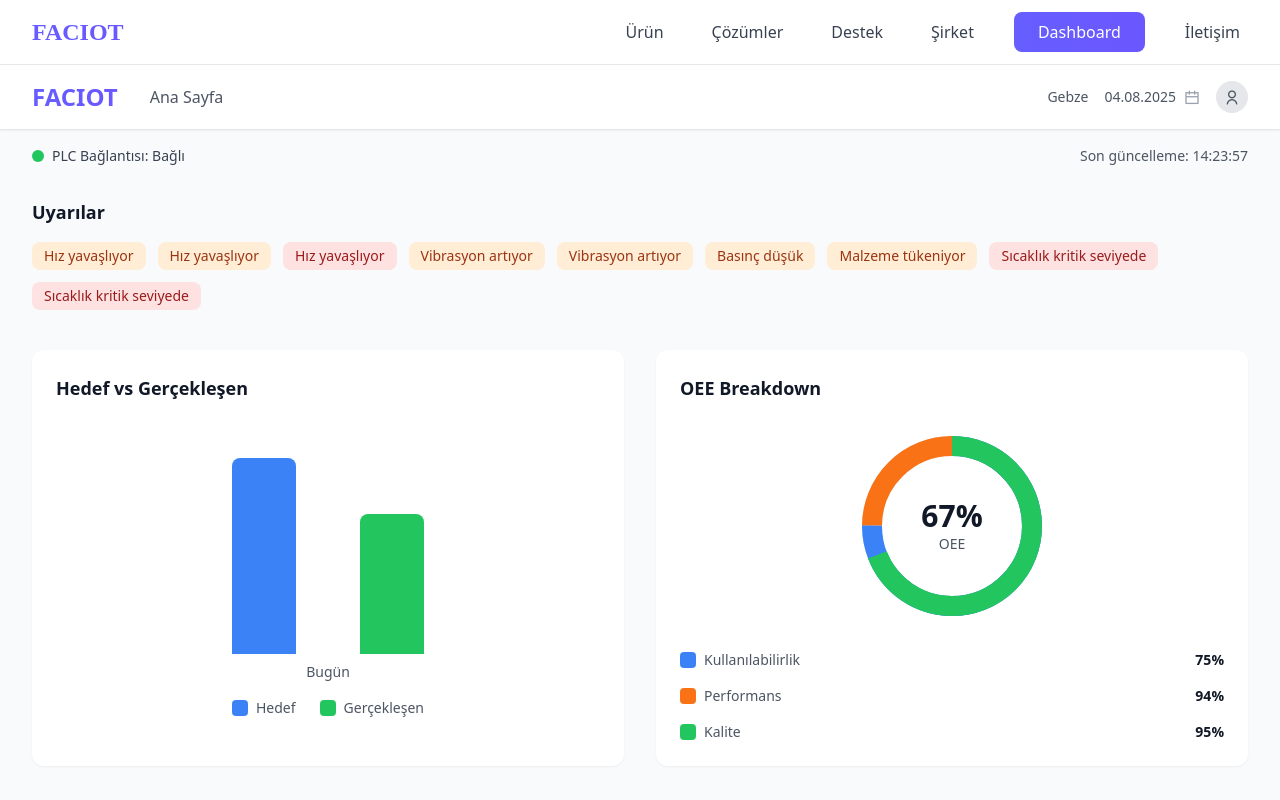
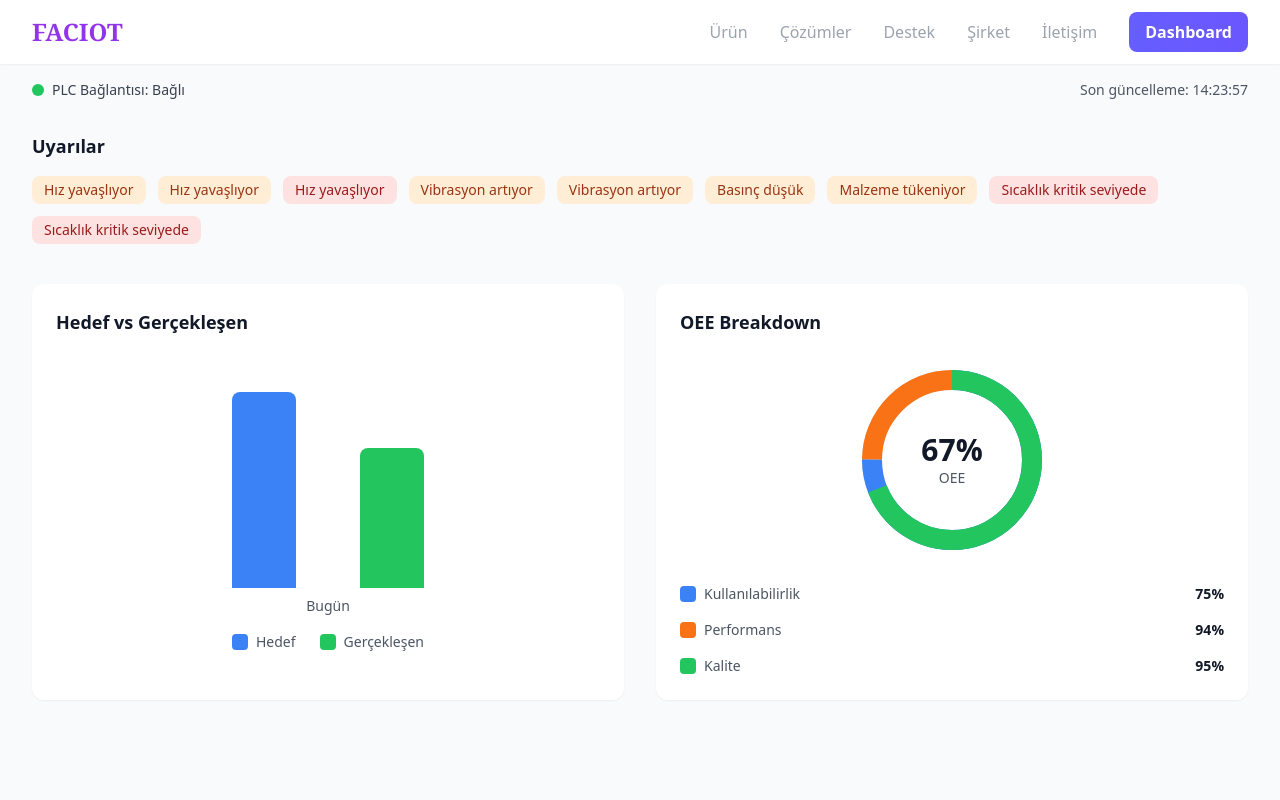
Before and after one commit to mirackurtak7/faciot-website, a Next.js app: page /dashboard in a window 1280 px wide. Shown: the top 800 px of the page. Built offline with nearby package versions, Linux system fonts and the light colour scheme.

Commit message:
Update navbar styling: unified logo design and hover effects across dashboard and main page

```diff
--- a/app/iletisim/page.tsx
+++ b/app/iletisim/page.tsx
@@ -78,6 +78,7 @@ export default function IletisimPage() {
               {/* Form Type Selector */}
               <div className="flex gap-2 mb-6">
                 <button
+                  type="button"
                   onClick={() => setFormType('quote')}
                   className={`px-4 py-2 rounded-full text-sm font-medium transition-colors whitespace-nowrap cursor-pointer ${
                     formType === 'quote'
@@ -88,6 +89,7 @@ export default function IletisimPage() {
                   Fiyat Teklifi
                 </button>
                 <button
+                  type="button"
                   onClick={() => setFormType('demo')}
                   className={`px-4 py-2 rounded-full text-sm font-medium transition-colors whitespace-nowrap cursor-pointer ${
                     formType === 'demo'
@@ -110,6 +112,7 @@ export default function IletisimPage() {
                   En kısa sürede size dönüş yapacağız. {formType === 'demo' ? 'Demo' : 'Pilot'} sürecinizi başlatmak için gerekli bilgileri paylaşacağız.
                 </p>
                 <button
+                  type="button"
                   onClick={resetForm}
                   className="bg-gradient-to-r from-[#665EFF] to-[#6B57FF] px-6 py-2 rounded-lg text-white font-medium hover:opacity-90 transition-opacity whitespace-nowrap cursor-pointer"
                 >
--- a/components/Dashboard.tsx
+++ b/components/Dashboard.tsx
@@ -30,29 +30,44 @@ export default function Dashboard() {
     });
   };
 
+  const scrollToSection = (sectionId: string) => {
+    // Dashboard'dan ana sayfaya git ve bölüme scroll yap
+    window.location.href = `/#${sectionId}`;
+  };
+
   return (
     <div className="min-h-screen bg-gray-50">
       {/* Navigation Bar */}
-      <nav className="bg-white shadow-sm border-b border-gray-200">
+      <nav className="bg-white shadow-sm">
         <div className="max-w-7xl mx-auto px-4 sm:px-6 lg:px-8">
           <div className="flex justify-between items-center h-16">
-            <div className="flex items-center space-x-8">
-              <span className="text-2xl font-bold bg-gradient-to-r from-[#665EFF] to-[#6B57FF] bg-clip-text text-transparent">
+            {/* Logo */}
+            <div className="flex items-center">
+              <span className="text-2xl font-serif font-bold text-purple-600">
                 FACIOT
               </span>
-                             <Link href="/" className="text-gray-600 hover:text-[#665EFF] transition-colors">
-                 Ana Sayfa
+            </div>
+
+                         {/* Navigation Links */}
+             <div className="flex items-center space-x-8">
+               <Link href="/" className="text-gray-400 hover:text-[#665EFF] transition-colors">
+                 Ürün
                </Link>
-            </div>
-                         <div className="flex items-center space-x-4">
-               <span className="text-sm text-gray-600">Gebze</span>
-               <div className="flex items-center space-x-2">
-                 <span className="text-sm text-gray-600">{formatDate(currentTime)}</span>
-                 <i className="ri-calendar-line text-gray-400"></i>
-               </div>
-               <div className="w-8 h-8 bg-gray-200 rounded-full flex items-center justify-center">
-                 <i className="ri-user-line text-gray-600"></i>
-               </div>
+               <Link href="/" className="text-gray-400 hover:text-[#665EFF] transition-colors">
+                 Çözümler
+               </Link>
+               <Link href="/" className="text-gray-400 hover:text-[#665EFF] transition-colors">
+                 Destek
+               </Link>
+               <Link href="/" className="text-gray-400 hover:text-[#665EFF] transition-colors">
+                 Şirket
+               </Link>
+               <Link href="/iletisim" className="text-gray-400 hover:text-[#665EFF] transition-colors">
+                 İletişim
+               </Link>
+               <Link href="/dashboard" className="bg-gradient-to-r from-[#665EFF] to-[#6B57FF] text-white font-bold px-4 py-2 rounded-lg hover:opacity-90 transition-opacity">
+                 Dashboard
+               </Link>
              </div>
           </div>
         </div>
--- a/components/layout/Footer.tsx
+++ b/components/layout/Footer.tsx
@@ -82,6 +82,7 @@ export default function Footer() {
                       </Link>
                     ) : (
                       <button
+                        type="button"
                         onClick={link.onClick}
                         className="text-gray-600 hover:text-[#665EFF] transition-colors cursor-pointer focus:outline-none focus:ring-2 focus:ring-[#665EFF] focus:ring-opacity-50 rounded-md px-1 py-0.5"
                       >
--- a/components/layout/Navbar.tsx
+++ b/components/layout/Navbar.tsx
@@ -1,10 +1,13 @@
 'use client';
 
 import Link from 'next/link';
-import { useState } from 'react';
+import { useState, useEffect } from 'react';
+import { usePathname } from 'next/navigation';
 
 export default function Navbar() {
   const [isMenuOpen, setIsMenuOpen] = useState(false);
+  const pathname = usePathname();
+  const isDashboard = pathname === '/dashboard';
 
   const scrollToSection = (sectionId: string) => {
     const element = document.getElementById(sectionId);
@@ -14,18 +17,24 @@ export default function Navbar() {
     setIsMenuOpen(false);
   };
 
+  // Dashboard sayfasında Navbar'ı gizle
+  if (isDashboard) {
+    return null;
+  }
+
   return (
     <nav className="sticky top-0 z-50 bg-white/95 backdrop-blur-sm border-b border-gray-200">
       <div className="px-4 sm:px-6 lg:px-8">
         <div className="flex justify-between items-center h-16">
           <Link href="/" className="flex items-center">
-            <span className="text-2xl font-bold bg-gradient-to-r from-[#665EFF] to-[#6B57FF] bg-clip-text text-transparent font-['Pacifico']">
+            <span className="text-2xl font-serif font-bold text-purple-600">
               FACIOT
             </span>
           </Link>
 
           <div className="hidden md:flex items-center space-x-8">
             <button
+              type="button"
               onClick={() => scrollToSection('urun')}
               className="text-gray-700 hover:text-[#665EFF] transition-colors whitespace-nowrap cursor-pointer focus:outline-none focus:ring-2 focus:ring-[#665EFF] focus:ring-opacity-50 rounded-md px-2 py-1"
               aria-label="Ürün bölümüne git"
@@ -33,6 +42,7 @@ export default function Navbar() {
               Ürün
             </button>
             <button
+              type="button"
               onClick={() => scrollToSection('cozumler')}
               className="text-gray-700 hover:text-[#665EFF] transition-colors whitespace-nowrap cursor-pointer focus:outline-none focus:ring-2 focus:ring-[#665EFF] focus:ring-opacity-50 rounded-md px-2 py-1"
               aria-label="Çözümler bölümüne git"
@@ -40,6 +50,7 @@ export default function Navbar() {
               Çözümler
             </button>
             <button
+              type="button"
               onClick={() => scrollToSection('destek')}
               className="text-gray-700 hover:text-[#665EFF] transition-colors whitespace-nowrap cursor-pointer focus:outline-none focus:ring-2 focus:ring-[#665EFF] focus:ring-opacity-50 rounded-md px-2 py-1"
               aria-label="Destek bölümüne git"
@@ -47,6 +58,7 @@ export default function Navbar() {
               Destek
             </button>
             <button
+              type="button"
               onClick={() => scrollToSection('sirket')}
               className="text-gray-700 hover:text-[#665EFF] transition-colors whitespace-nowrap cursor-pointer focus:outline-none focus:ring-2 focus:ring-[#665EFF] focus:ring-opacity-50 rounded-md px-2 py-1"
               aria-label="Şirket bölümüne git"
@@ -54,22 +66,23 @@ export default function Navbar() {
               Şirket
             </button>
             <Link
+              href="/iletisim"
+              className="text-gray-700 hover:text-[#665EFF] transition-colors whitespace-nowrap cursor-pointer focus:outline-none focus:ring-2 focus:ring-[#665EFF] focus:ring-opacity-50 rounded-md px-2 py-1"
+              aria-label="İletişim sayfasına git"
+            >
+              İletişim
+            </Link>
+            <Link
               href="/dashboard"
               className="bg-gradient-to-r from-[#665EFF] to-[#6B57FF] px-6 py-2 rounded-lg text-white font-medium hover:opacity-90 transition-opacity whitespace-nowrap cursor-pointer focus:outline-none focus:ring-2 focus:ring-white focus:ring-opacity-50"
               aria-label="Dashboard sayfasına git"
             >
               Dashboard
             </Link>
-            <Link
-              href="/iletisim"
-              className="text-gray-700 hover:text-[#665EFF] transition-colors whitespace-nowrap cursor-pointer focus:outline-none focus:ring-2 focus:ring-[#665EFF] focus:ring-opacity-50 rounded-md px-2 py-1"
-              aria-label="İletişim sayfasına git"
-            >
-              İletişim
-            </Link>
           </div>
 
           <button
+            type="button"
             className="md:hidden w-6 h-6 flex items-center justify-center cursor-pointer focus:outline-none focus:ring-2 focus:ring-[#665EFF] focus:ring-opacity-50 rounded-md p-1"
             onClick={() => setIsMenuOpen(!isMenuOpen)}
             aria-label={isMenuOpen ? 'Menüyü kapat' : 'Menüyü aç'}
@@ -82,29 +95,40 @@ export default function Navbar() {
         {isMenuOpen && (
           <div className="md:hidden py-4 border-t border-gray-200">
             <button
+              type="button"
               onClick={() => scrollToSection('urun')}
               className="block w-full text-left py-2 text-gray-700 hover:text-[#665EFF] transition-colors cursor-pointer focus:outline-none focus:ring-2 focus:ring-[#665EFF] focus:ring-opacity-50 rounded-md px-2"
             >
               Ürün
             </button>
             <button
+              type="button"
               onClick={() => scrollToSection('cozumler')}
               className="block w-full text-left py-2 text-gray-700 hover:text-[#665EFF] transition-colors cursor-pointer focus:outline-none focus:ring-2 focus:ring-[#665EFF] focus:ring-opacity-50 rounded-md px-2"
             >
               Çözümler
             </button>
             <button
+              type="button"
               onClick={() => scrollToSection('destek')}
               className="block w-full text-left py-2 text-gray-700 hover:text-[#665EFF] transition-colors cursor-pointer focus:outline-none focus:ring-2 focus:ring-[#665EFF] focus:ring-opacity-50 rounded-md px-2"
             >
               Destek
             </button>
             <button
+              type="button"
               onClick={() => scrollToSection('sirket')}
               className="block w-full text-left py-2 text-gray-700 hover:text-[#665EFF] transition-colors cursor-pointer focus:outline-none focus:ring-2 focus:ring-[#665EFF] focus:ring-opacity-50 rounded-md px-2"
             >
               Şirket
             </button>
+            <Link
+              href="/iletisim"
+              className="block w-full py-2 text-gray-700 hover:text-[#665EFF] transition-colors cursor-pointer text-left"
+              onClick={() => setIsMenuOpen(false)}
+            >
+              İletişim
+            </Link>
             <Link
               href="/dashboard"
               className="block w-full mt-4 bg-gradient-to-r from-[#665EFF] to-[#6B57FF] px-6 py-2 rounded-lg text-white font-medium hover:opacity-90 transition-opacity whitespace-nowrap cursor-pointer text-center focus:outline-none focus:ring-2 focus:ring-white focus:ring-opacity-50"
@@ -112,13 +136,6 @@ export default function Navbar() {
             >
               Dashboard
             </Link>
-            <Link
-              href="/iletisim"
-              className="block w-full mt-2 text-gray-700 hover:text-[#665EFF] transition-colors cursor-pointer text-center py-2"
-              onClick={() => setIsMenuOpen(false)}
-            >
-              İletişim
-            </Link>
           </div>
         )}
       </div>
```
Also changed, not shown: app/page.tsx (+5 -5 lines).
